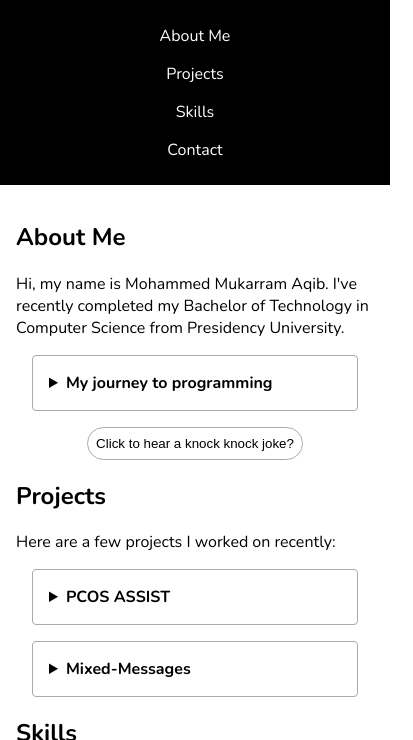
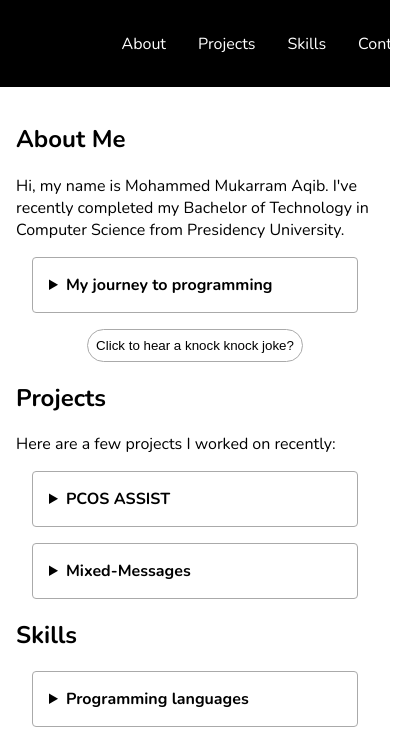
Before and after one commit to mukarramion/personal-portfolio, a plain HTML site: page index.html in a window 390 px wide. Shown: the part 71-811 px from the top of the page, 413 px wide, since content can reach past the window. Drawn offline with nearby package versions, Linux system fonts and the light colour scheme.

Commit message:
update nav and media query for mobile device

```diff
--- a/index.html
+++ b/index.html
@@ -13,7 +13,7 @@
             <h2 id="logo">Mohammed Mukarram Aqib</h2>
             <nav>
                 <ul>
-                    <li><a href="#about-me">About Me</a></li>
+                    <li><a href="#about-me">About</a></li>
                     <li><a href="#projects">Projects</a></li>
                     <li><a href="#skills">Skills</a></li>
                     <li><a href="#contact">Contact</a></li>
--- a/styles.css
+++ b/styles.css
@@ -155,16 +155,6 @@ footer .go-up-arrow:active{
 @media only screen and (max-width:768px){
     header{
         flex-direction: column;
+        text-align: center;
     }
 }
-@media only screen and (max-width:425px){
-    header{
-        text-align: center;
-    }
-    nav ul{
-        flex-direction: column;
-    }
-    nav li{
-        margin:0.5rem;
-    }
-}
```
